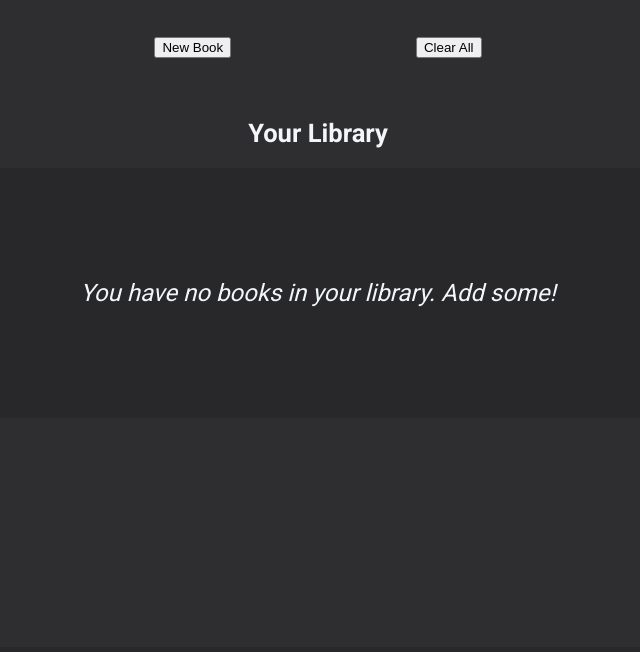
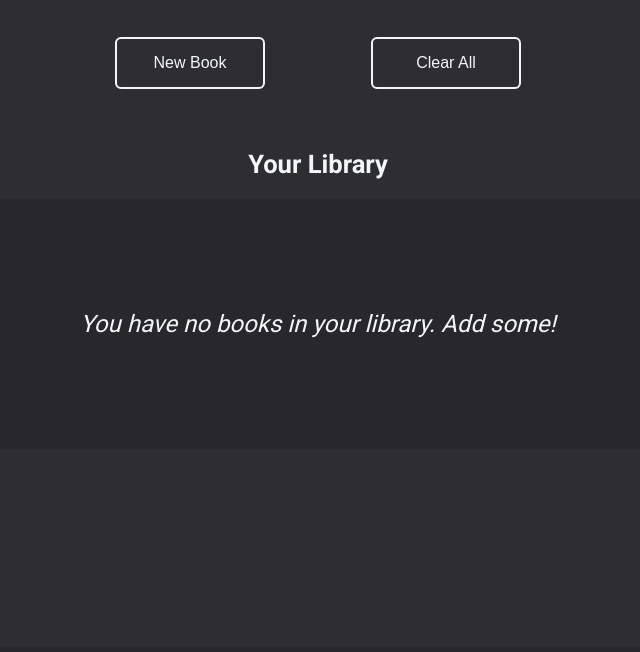
Before and after one commit to yurishe0/top-library, a plain HTML site: page index.html in a window 1280 px wide. Shown: the part 81-733 px from the top of the page, without its empty margins (322-962 px from the left). Drawn offline with Linux system fonts and the light colour scheme.

Commit message:
Fix button classes

```diff
--- a/index.html
+++ b/index.html
@@ -25,14 +25,14 @@
             <input type="checkbox" name="read" id="read">
             <label for="read">Read</label>
 
-            <button type="submit">Submit</button>
+            <button type="submit" class="button-effect">Submit</button>
         </form>
     </div>
     <div class="main-wrapper">
         <h1>Library project</h1>
         <div class="buttons">
-            <button id="newbook">New Book</button>
-            <button id="clearall">Clear All</button>
+            <button id="newbook" class="button-effect">New Book</button>
+            <button id="clearall" class="button-effect">Clear All</button>
         </div>
         <div class="library-container">
             <h2>Your Library</h2>
```
